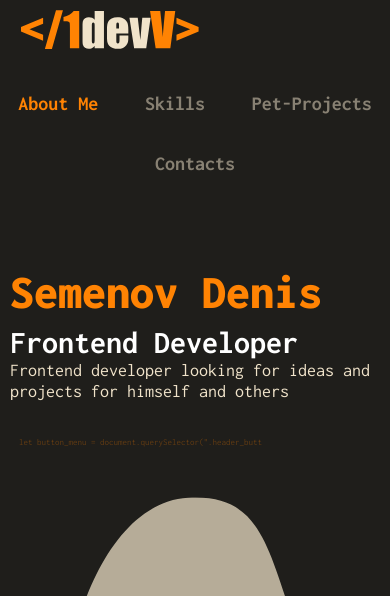
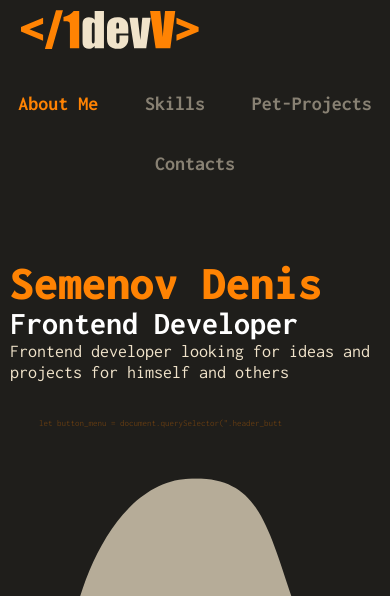
Before and after one commit to sinsqlamy/my-portfolio, a plain HTML site: page index.html in a window 390 px wide. Shown: the top 596 px of the page. Drawn offline with Linux system fonts and the light colour scheme; files whose address does not match are found by name.

Commit message:
mobile v0.1

```diff
--- a/assets/scss/style.scss
+++ b/assets/scss/style.scss
@@ -104,7 +104,8 @@
     padding: 50px 10px;
 
     @include _768 {
-        flex-wrap: wrap;
+        flex-direction: column;
+        align-items: center;
     }
 
     .promo-my-name {
@@ -112,22 +113,17 @@
         flex-direction: column;
         justify-content: center;
         padding-bottom: 30px;
-        width: 450px;
+        max-width: 450px;
 
 
         h1 {
-            font-family: 'Inconsolata';
-            font-style: normal;
             font-weight: 900;
             font-size: 48px;
-            line-height: 67px;
             color: $orange;
-            margin: 0;
+
         }
 
         h2 {
-            font-family: 'Inconsolata';
-            font-style: normal;
             font-weight: 700;
             font-size: 32px;
             line-height: 34px;
@@ -136,18 +132,13 @@
         }
 
         h3 {
-            font-family: 'Inconsolata';
-            font-style: normal;
             font-weight: 700;
             font-size: 32px;
             line-height: 42px;
             color: $milk;
-            margin: 0;
         }
 
         p {
-            font-family: 'Inconsolata';
-            font-style: normal;
             font-weight: 400;
             font-size: 18px;
             line-height: 21px;
@@ -165,6 +156,7 @@
 
 
         @include _480 {
+            width: 330px;
             height: 330px;
             padding-bottom: 80px;
         }
@@ -254,13 +246,26 @@
                 justify-content: center;
                 align-items: center;
                 flex-direction: column;
-                row-gap: 15px;
+                gap: 15px;
                 border-radius: 10px;
                 background-color: $box-bg;
                 width: 200px;
                 height: 300px;
 
+                svg {
+                    @include _480 {
+                        width: 30px;
+                    }
+                }
 
+                @include _480 {
+                    padding: 5px;
+                    width: 280px;
+                    height: 60px;
+                    align-items: center;
+                    justify-content: start;
+                    flex-direction: row;
+                }
 
                 h3 {
                     font-family: 'Arial';
@@ -269,6 +274,14 @@
                     font-size: 32px;
                     line-height: 37px;
                     color: #fff;
+
+                    @include _480 {
+                        font-family: 'Inconsolata';
+                        font-style: normal;
+                        font-weight: 500;
+                        font-size: 24px;
+                        line-height: 25px;
+                    }
                 }
 
                 path {
@@ -320,6 +333,11 @@
         display: flex;
         flex-wrap: wrap;
         justify-content: space-around;
+
+        @include _768 {
+            flex-direction: column;
+            align-items: center;
+        }
 
         .box {
             display: flex;
@@ -389,30 +407,36 @@
             display: flex;
             flex-direction: column;
             flex-wrap: wrap;
-            align-items: start;
+            align-items: center;
             justify-content: center;
 
             @include _480 {
                 align-items: center;
             }
 
+            img {
+
+                display: inline-block;
+            }
+
 
             p {
-                width: 300px;
+                max-width: 300px;
                 font-family: 'Inconsolata';
                 font-style: normal;
                 font-weight: 400;
                 font-size: 20px;
-                line-height: 21px;
                 color: #F0E3CA;
+
+                @include _768 {
+                    align-items: center;
+                    text-align: center;
+                    max-width: 500px;
+                }
             }
 
             h2 {
-                text-align: start;
-
-                @include _480 {
-                    text-align: center;
-                }
+                line-height: 0;
             }
 
             .contacts {
@@ -440,7 +464,6 @@
                         font-style: normal;
                         font-weight: 400;
                         font-size: 24px;
-                        line-height: 25px;
                         color: #FF8303;
 
 
```
Also changed, not shown: assets/css/style.css, 1 other file.
